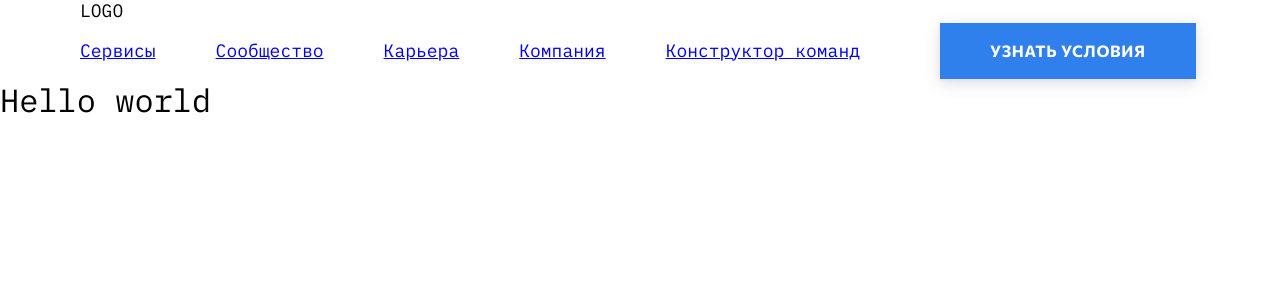
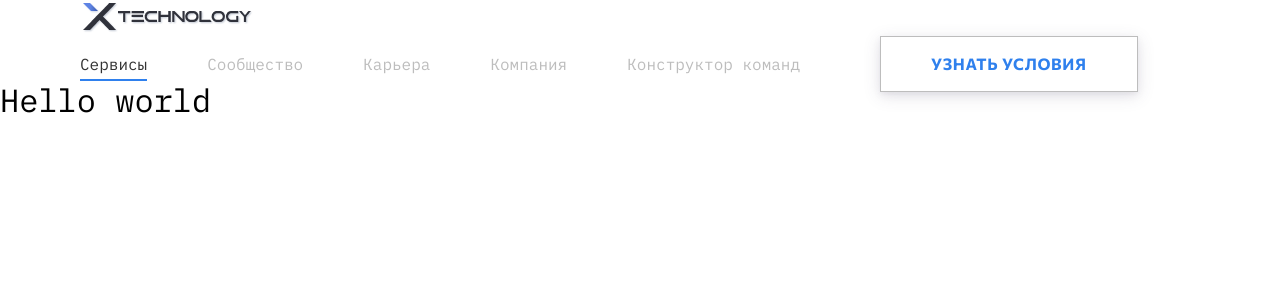
Before and after one commit to Bespalov-D-A/x-tech-form, a React (Create React App) app: page / in a window 1280 px wide. Shown: the top 300 px of the page. Built offline with nearby package versions, Linux system fonts and the light colour scheme.

Commit message:
Create header menu

```diff
--- a/src/components/MainMenu/MainMenu.module.scss
+++ b/src/components/MainMenu/MainMenu.module.scss
@@ -1,3 +1,5 @@
+@import './../../sass/colors.scss';
+
 .menu-wrap {
 	display: flex;
 	flex-flow: row wrap;
@@ -24,6 +26,31 @@
 	&:last-child {
 		margin-right: 0;
 	}
+	&.active {
+		position: relative;
+		&:after {
+			content: '';
+			display: block;
+			position: absolute;
+			top: 0;
+			left: 0;
+			right: 0;
+			height: 24px;
+			border-bottom: solid 2px $blue1;
+			z-index: -1;
+		}
+		a {
+			color: $gray1;
+		}
+	}
+	a {
+		font-size: 16px;
+		text-decoration: none;
+		color: $gray4;
+		&:hover {
+			color: $gray3;
+		}
+	}
 }
 
 .right {
--- a/src/components/MainMenu/MainMenu.tsx
+++ b/src/components/MainMenu/MainMenu.tsx
@@ -1,15 +1,18 @@
 import { FC } from "react";
 import { NavLink } from "react-router-dom";
 import Btn from "../common/Btn/Btn";
+import logo from './../../img/other/technology.png'
 import s from "./MainMenu.module.scss";
 
 const MainMenu: FC = () => {
   return (
     <div className={s["menu-wrap"]}>
-      <div className={s.logo}>LOGO</div>
+      <div className={s.logo}>
+          <img src={logo} alt="" />
+      </div>
       <div className={s.right}>
         <ul className={s.menu}>
-          <li className={s["menu-block"]}>
+          <li className={s["menu-block"] + ' ' + s.active}>
             <NavLink to="/services">Сервисы</NavLink>
           </li>
           <li className={s["menu-block"]}>
@@ -25,7 +28,7 @@ const MainMenu: FC = () => {
             <NavLink to="/command-constructor">Конструктор команд</NavLink>
           </li>
         </ul>
-        <Btn title="Узнать условия" pRight={50} pLeft={50} primary={true} />
+        <Btn title="Узнать условия" pRight={50} pLeft={50} primary={false} />
       </div>
     </div>
   );
--- a/src/components/common/Btn/Btn.tsx
+++ b/src/components/common/Btn/Btn.tsx
@@ -5,7 +5,7 @@ interface BtnI {
 	title: string;
 	pLeft: number;
 	pRight: number;
-	primary?: boolean;
+	primary: boolean;
 }
 
 const Btn: FC<BtnI> = (props) => {
```
Also changed, not shown: src/img/other/technology.png (added).
